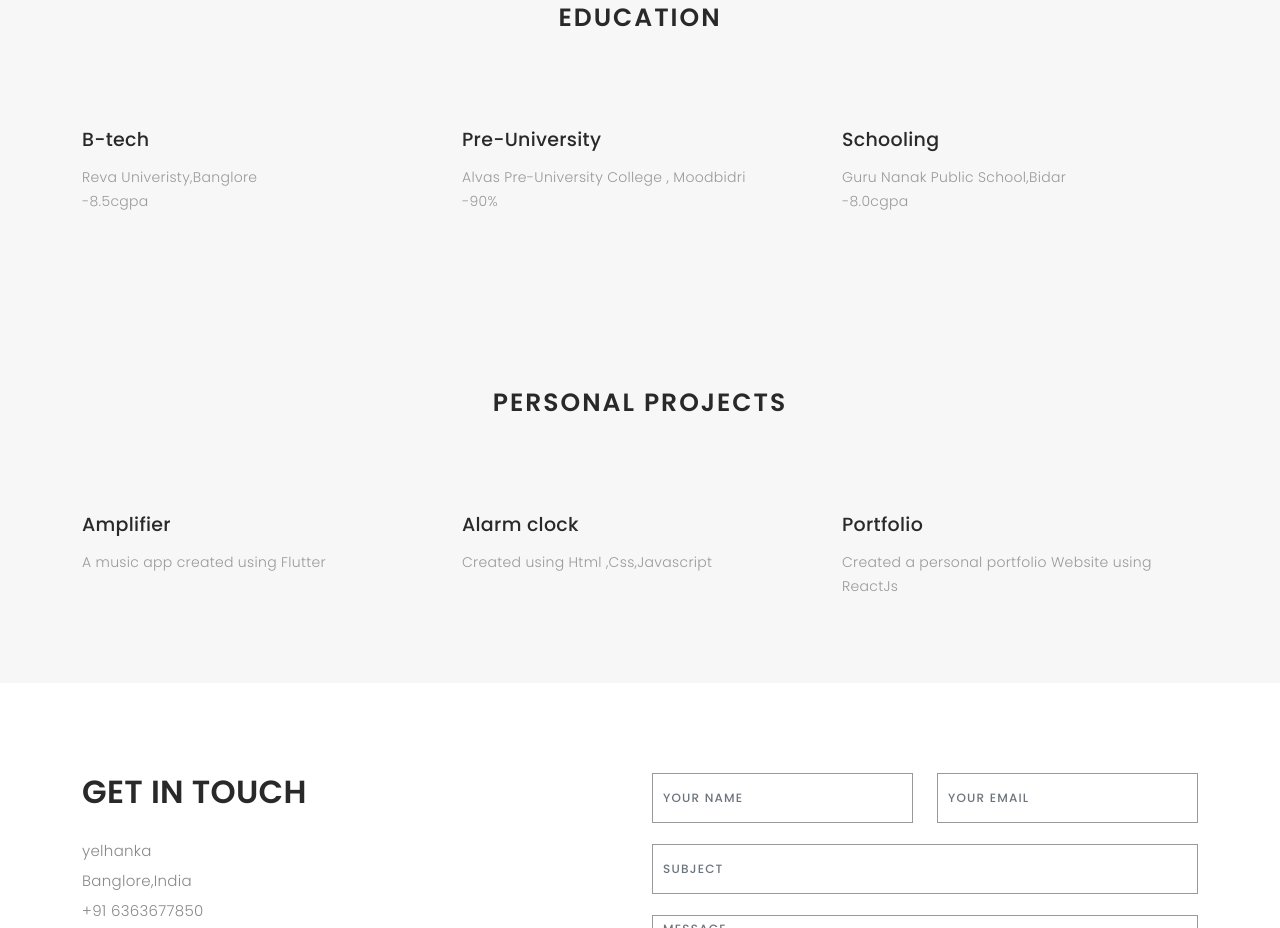
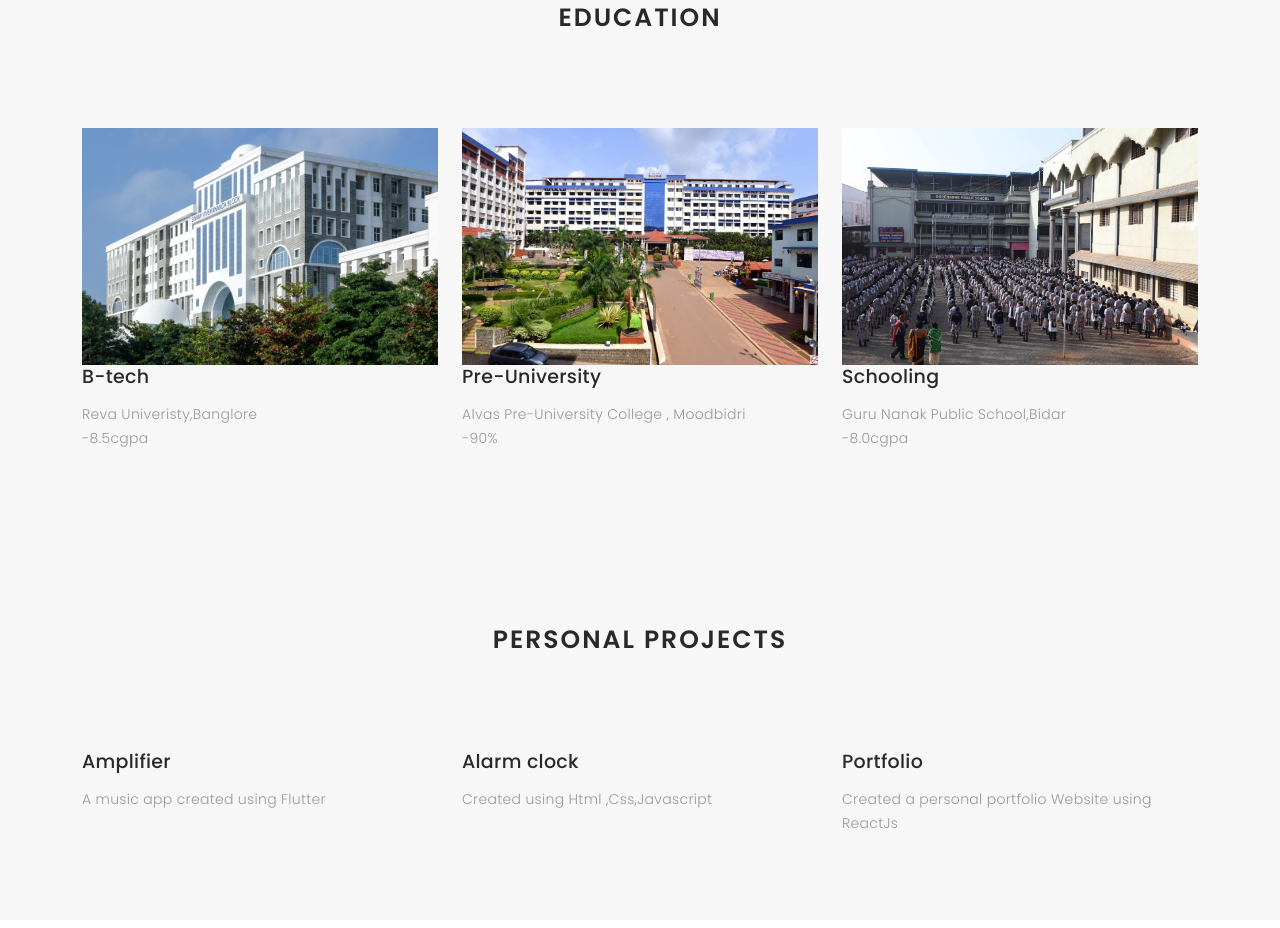
Before and after one commit to nageshToxic/Folio, a plain HTML site: page index.html in a window 1280 px wide. Shown: the part 3080-4008 px from the top of the page. Drawn offline with nearby package versions, Linux system fonts and the light colour scheme; a web font is replaced by a local one.

Commit message:
added pics

```diff
--- a/index.html
+++ b/index.html
@@ -433,11 +433,10 @@
             <div class="row">
               <div class="col-lg-4 col-md-6">
                 <div class="journal-info">
-                  <!-- <a href="blog-single.html"
-                    ></a> -->
 
                   <div class="journal-txt">
                     <h4>
+                      <img src="./assets/img/1640163240.jpg" alt="">
                       <a>B-tech</a>
                     </h4>
                     <p class="separator">
@@ -455,6 +454,7 @@
 
                   <div class="journal-txt">
                     <h4>
+                      <img src="./assets/img/DSC_3619-min.jpg" alt="">
                       <a>Pre-University</a>
                     </h4>
                     <p class="separator">
@@ -472,7 +472,7 @@
 
                   <div class="journal-txt">
                     <h4>
-
+                      <img src="./assets/img/2020-06-30.jpg" alt="">
                       <a>Schooling</a>
 
                     </h4>
```
Also changed, not shown: assets/img/1640163240.jpg (added), assets/img/2020-06-30.jpg (added), assets/img/DSC_3619-min.jpg (added), assets/img/download (1).jpg (added), assets/img/download.jpg (added).
